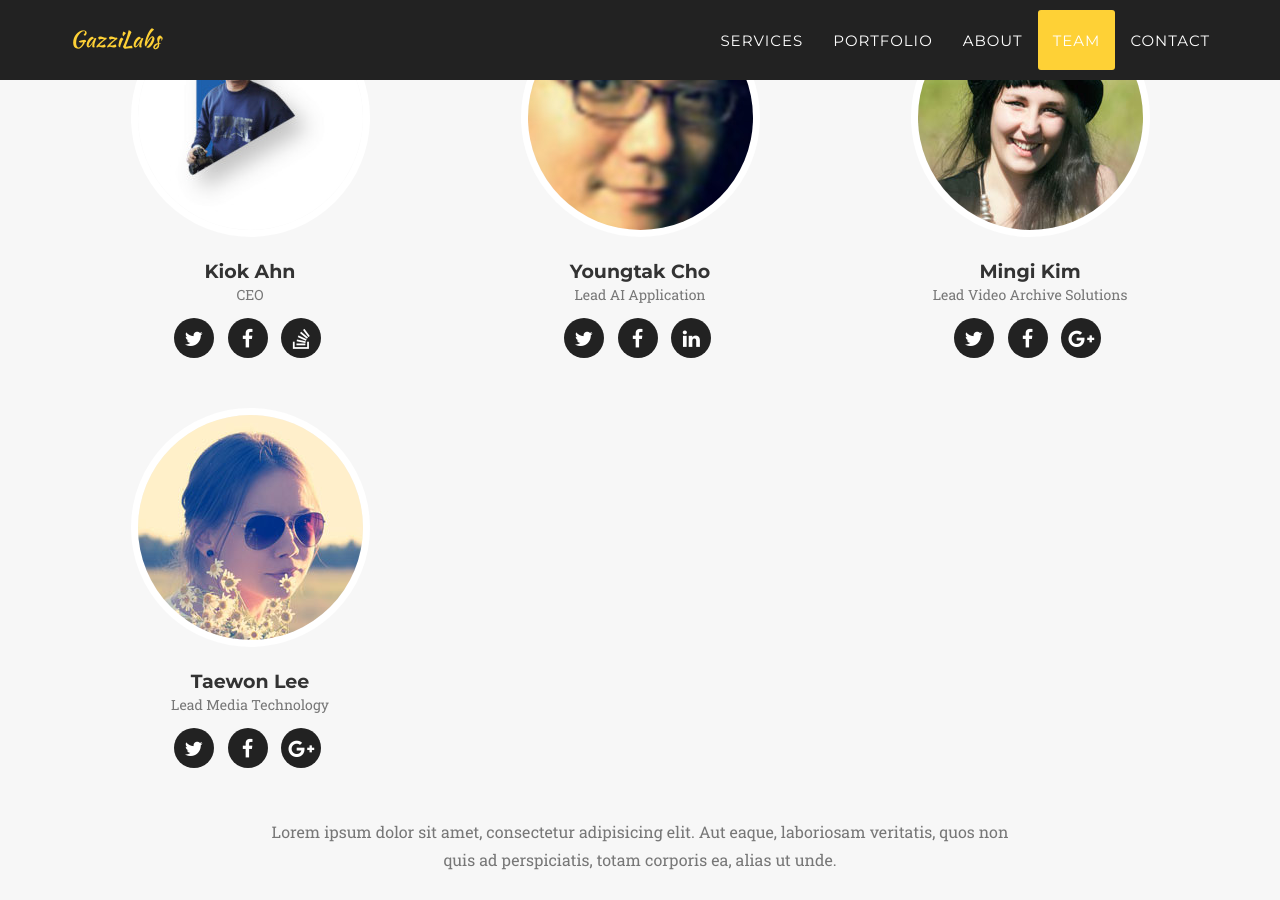
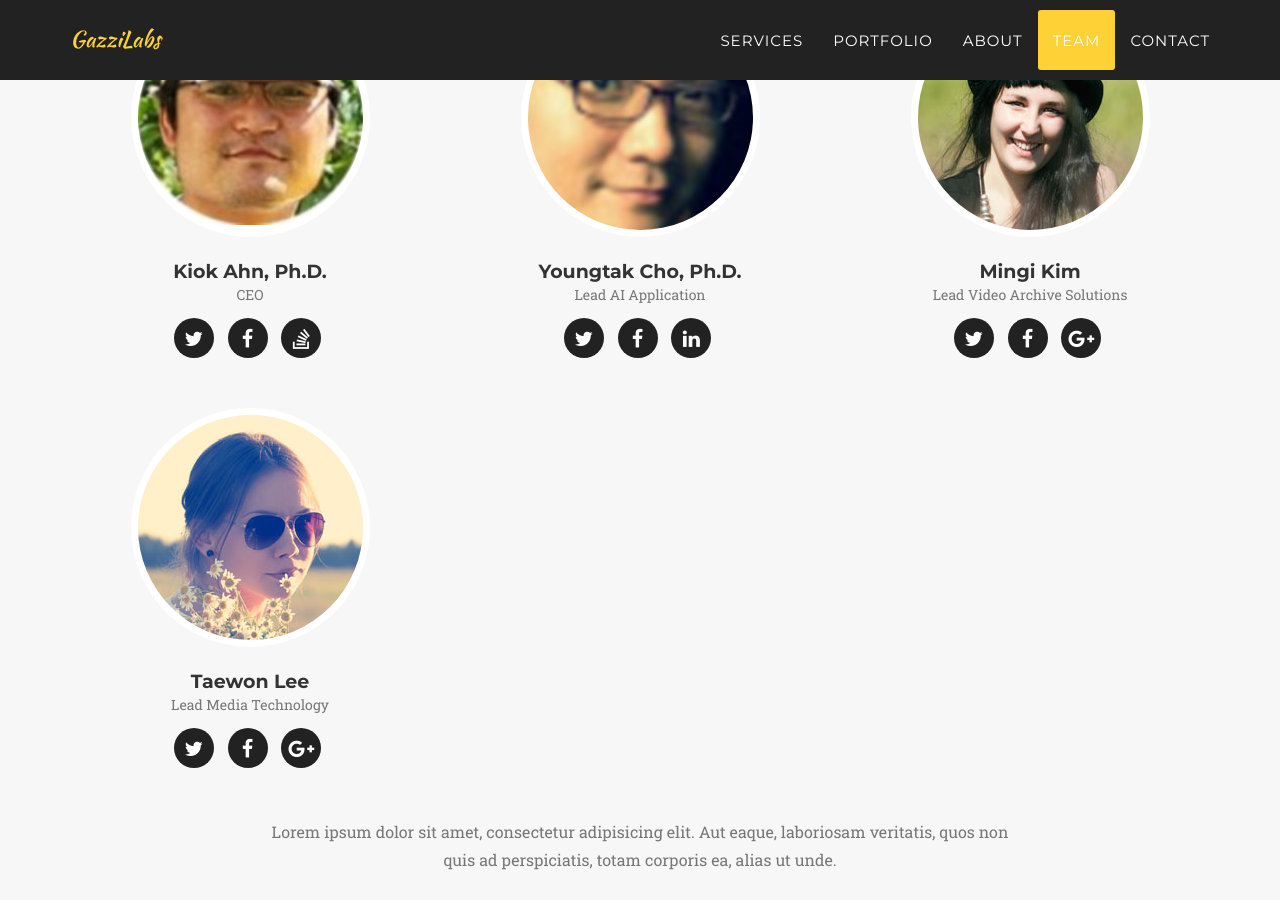
Before and after one commit to gazzilabs/gazzilabs.github.io, a Jekyll site: the page built from index.html, in a window 1280 px wide and 900 px high, scrolled down 4704 px. Built offline with Jekyll 4.4.1, drawn with Linux system fonts in a browser that asks for light colours; some web fonts are replaced.

Commit message:
ceo update

```diff
--- a/_config.yml
+++ b/_config.yml
@@ -11,7 +11,7 @@ description: "Welcome to GazziLabs!"
 
 # Team names, titles and social links
 people:
-- name: Kiok Ahn
+- name: Kiok Ahn, Ph.D.
   pic: 4
   position: CEO
   social:
@@ -22,7 +22,7 @@ people:
     - title: stack-overflow
       url: #
 
-- name: Youngtak Cho
+- name: Youngtak Cho, Ph.D.
   pic: 5
   position: Lead AI Application
   social:
```
Also changed, not shown: img/team/4.jpg.
